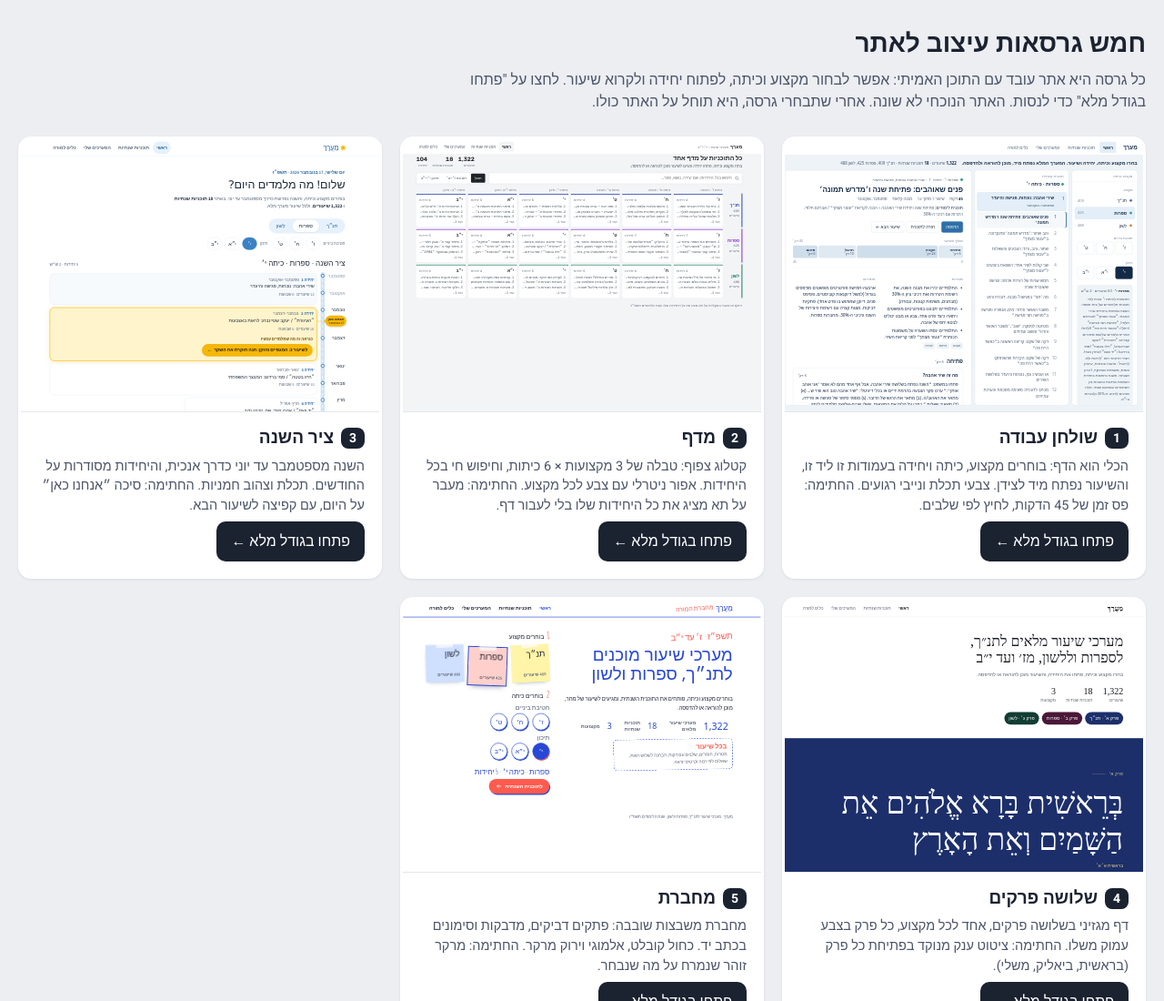
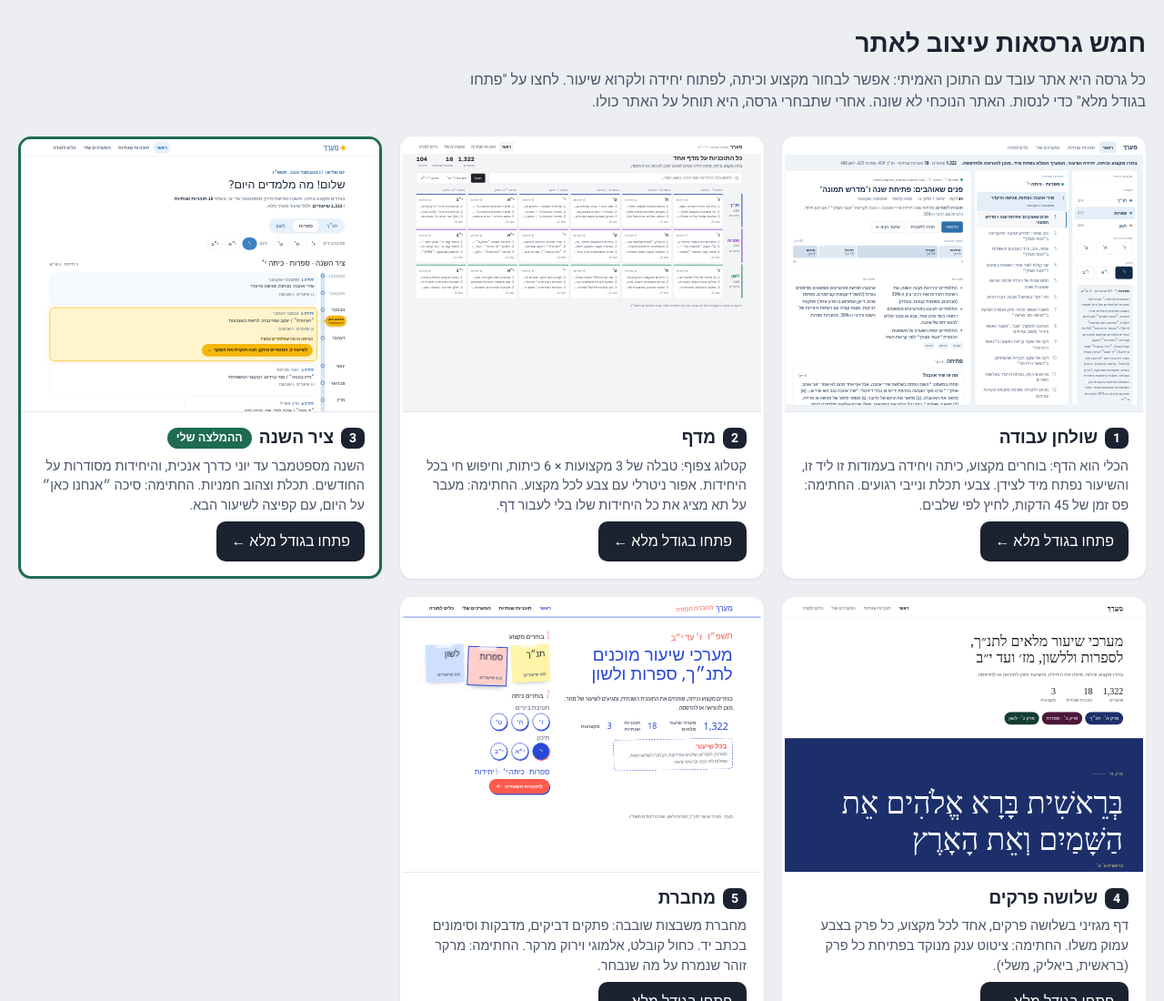
Before and after one commit to lashon-lesson/maarach-lesson-plans, a plain HTML site: page versions/index.html in a window 1280 px wide. Shown: the top 1100 px of the page at 91% size. Drawn offline with Linux system fonts and the light colour scheme; a web font is replaced by a local one.

Commit message:
Design versions: mark recommended pick (v3)
Co-Authored-By: Claude Opus 5.5 <noreply@anthropic.com>

```diff
--- a/versions/index.html
+++ b/versions/index.html
@@ -40,7 +40,7 @@ const V=[
  {f:"v4.html",n:"שלושה פרקים",d:"דף מגזיני בשלושה פרקים, אחד לכל מקצוע, כל פרק בצבע עמוק משלו. החתימה: ציטוט ענק מנוקד בפתיחת כל פרק (בראשית, ביאליק, משלי)."},
  {f:"v5.html",n:"מחברת",d:"מחברת משבצות שובבה: פתקים דביקים, מדבקות וסימונים בכתב יד. כחול קובלט, אלמוגי וירוק מרקר. החתימה: מרקר זוהר שנמרח על מה שנבחר."}
 ];
-const PICK=window.PICK||"";
+const PICK="v3.html";
 document.getElementById("g").innerHTML=V.map((v,i)=>'<div class="card'+(PICK===v.f?' pick':'')+'"><div class="frame"><iframe src="'+v.f+'" loading="lazy" title="'+v.n+'" tabindex="-1"></iframe></div><div class="info"><h2><span class="n">'+(i+1)+'</span>'+v.n+(PICK===v.f?' <span class="badge">ההמלצה שלי</span>':'')+'</h2><p>'+v.d+'</p><a href="'+v.f+'" target="_blank" rel="noopener">פתחו בגודל מלא ←</a></div></div>').join("");
 </script>
 </body>
```
Also changed, not shown: 1 other file.
